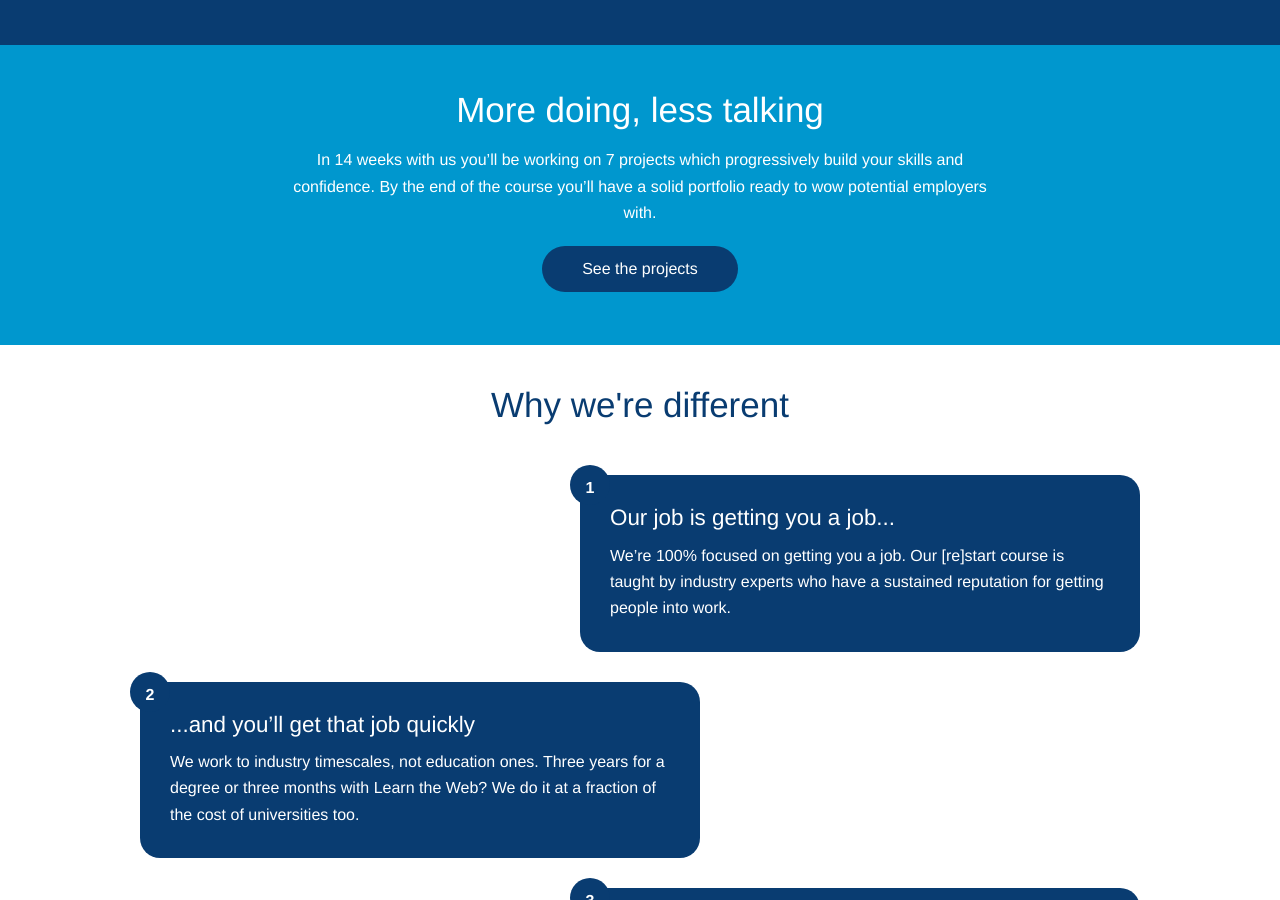
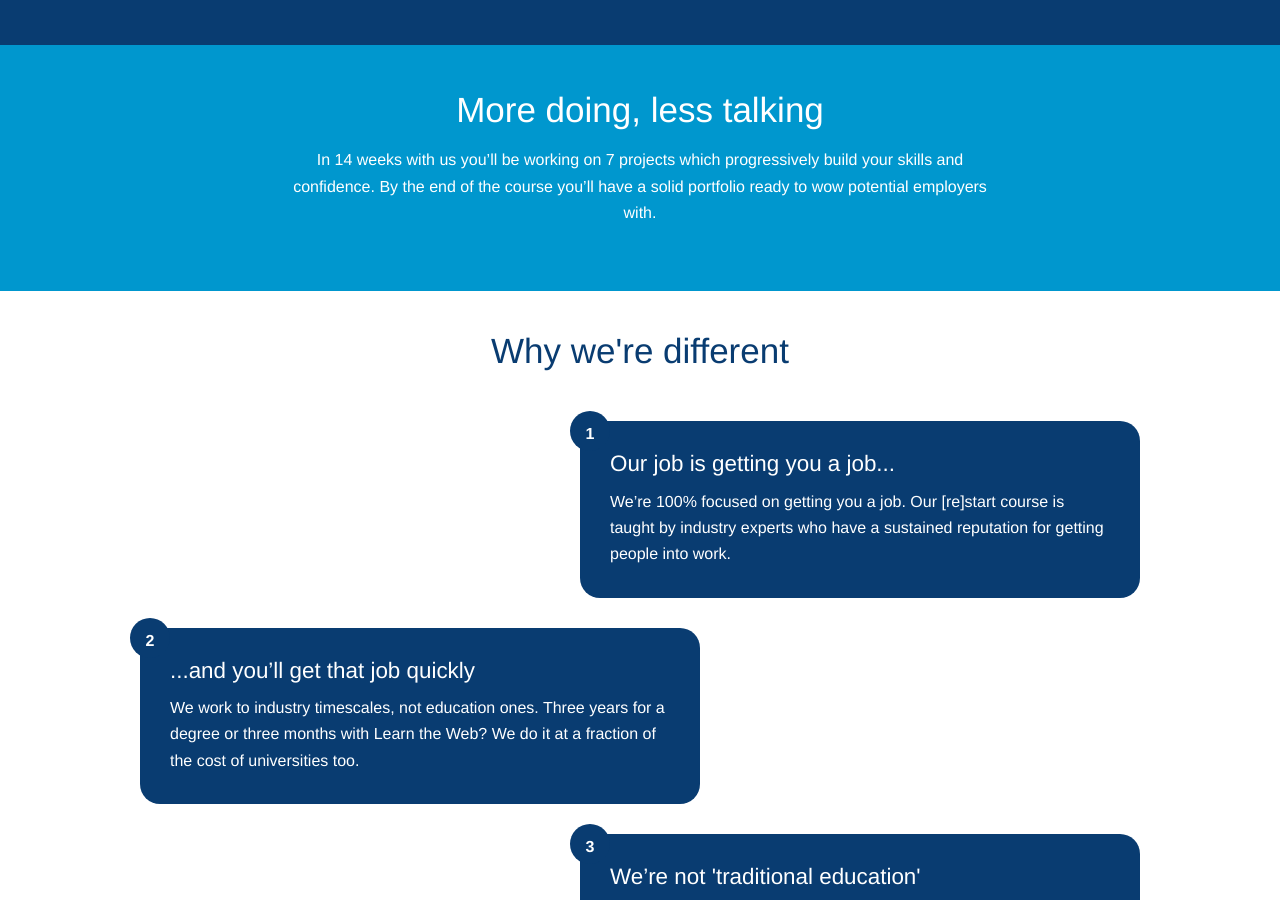
Before and after one commit to learningtheweb/learningtheweb.github.io, a Jekyll site: the page built from index.md, in a window 1280 px wide and 900 px high, scrolled down 2075 px. Built offline with Jekyll 4.4.1, drawn with Linux system fonts in a browser that asks for light colours; some web fonts are replaced.

Commit message:
Removing projects button for now

```diff
--- a/_layouts/home.html
+++ b/_layouts/home.html
@@ -265,10 +265,7 @@ layout: default
             <p class="lede">In 14 weeks with us you’ll be working on 7 projects which progressively build your skills and confidence. By the end of the course you’ll have a solid portfolio ready to wow potential employers with.</p>
         </div>
         <!-- /.content-block__body -->
-        <div class="content-block__cta">
-            <p><a class="btn btn--alt" href="#">See the projects</a></p>
-        </div>
-        <!-- /.content-block__cta -->
+
     </div>
     <!-- /.container -->
 </div>
```
